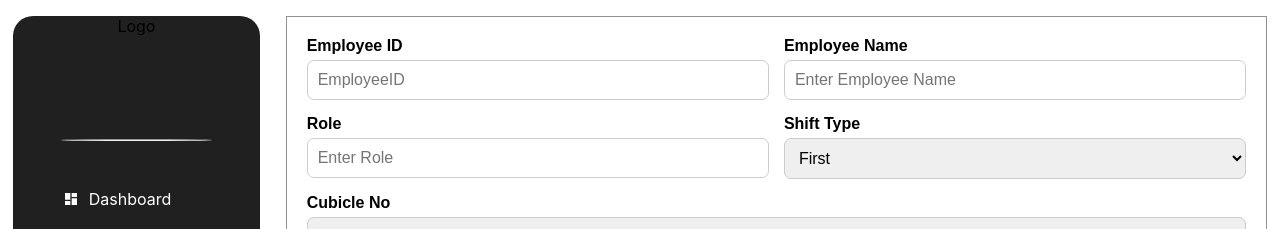
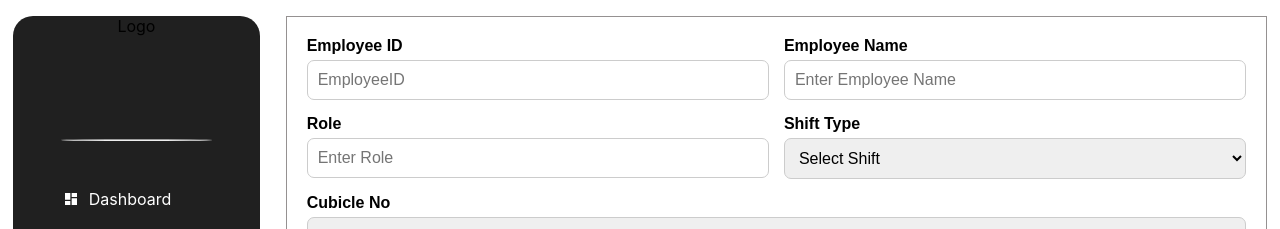
Before and after one commit to VTS-ENTERPRISES-INDIA-PRIVATE-LIMITED/Tracker_Admin, a React (Create React App) app in the folder frontend/: page / in a window 1280 px wide. Both pictures are taken after a click on the element "Attendance". Shown: the top 229 px of the page. Built offline with nearby package versions, Linux system fonts and the light colour scheme.

Commit message:
updated app

```diff
--- a/frontend/src/Components/Pages/FoodTracker/FoodTracker.jsx
+++ b/frontend/src/Components/Pages/FoodTracker/FoodTracker.jsx
@@ -3,8 +3,8 @@ import "../FoodTracker/FoodTracker.css";
 
 const FoodTracker = () => {
   const [formData, setFormData] = useState("");
-  const [shiftValue, setShiftvalue] = useState("First");
-  const [selectShift, setSelectShift] = useState();
+  const [shiftValue, setShiftvalue] = useState("");
+  const [selectShift, setSelectShift] = useState("");
   const [checkBoxVisible, setCheckBoxVisible] = useState(false);
   const [cubicleNo, setCubicleNo] = useState("1");
   const handleShiftValue = (e) => {
@@ -41,33 +41,37 @@ const FoodTracker = () => {
           </div>
           <div className=" column">
             <label>Shift Type</label>
-            <select value={shiftValue} onChange={handleShiftValue}>
-              <option value="First" onClick={handleShiftCheckBox}>
-                First
-              </option>
-              <option value="second" onClick={handleShiftCheckBox}>
-                Second
-              </option>
+            <select onChange={e=>setSelectShift(e.target.value)}>
+              <option value="">Select Shift</option>
+              <option value={"First"} key={"First"}>First</option>
+              <option value={"Second"} key={"Second"}>Second</option>
             </select>
           </div>
         </div>
 
         <div>
-          {checkBoxVisible ? (
+          {selectShift && selectShift === "First" && (
             <>
               <div>
                 <label>Had Breakfast ?</label>
-                <input type="checkbox" value="Yes" />
-                <input type="checkbox" value="No" />
+                <input type="checkbox" value="Yes" />Yes
+                <input type="checkbox" value="No" />No
               </div>
               <div>
-                <label>Willing to have Dinner?</label>
-                <input type="checkbox" value="Yes" />
-                <input type="checkbox" value="No" />
+                <label>Willing to have Lunch?</label>
+                <input type="checkbox" value="Yes" />Yes
+                <input type="checkbox" value="No" />No
               </div>
             </>
-          ) : (
-            ""
+          )}
+          {(selectShift && selectShift === "Second" )&& (
+            <>
+              <div>
+                <label>Willing to have Dinner?</label>
+                yes<input type="checkbox" value="Yes" />
+                No<input type="checkbox" value="No" />
+              </div>
+            </>
           )}
         </div>
         <div className=" row">
```
